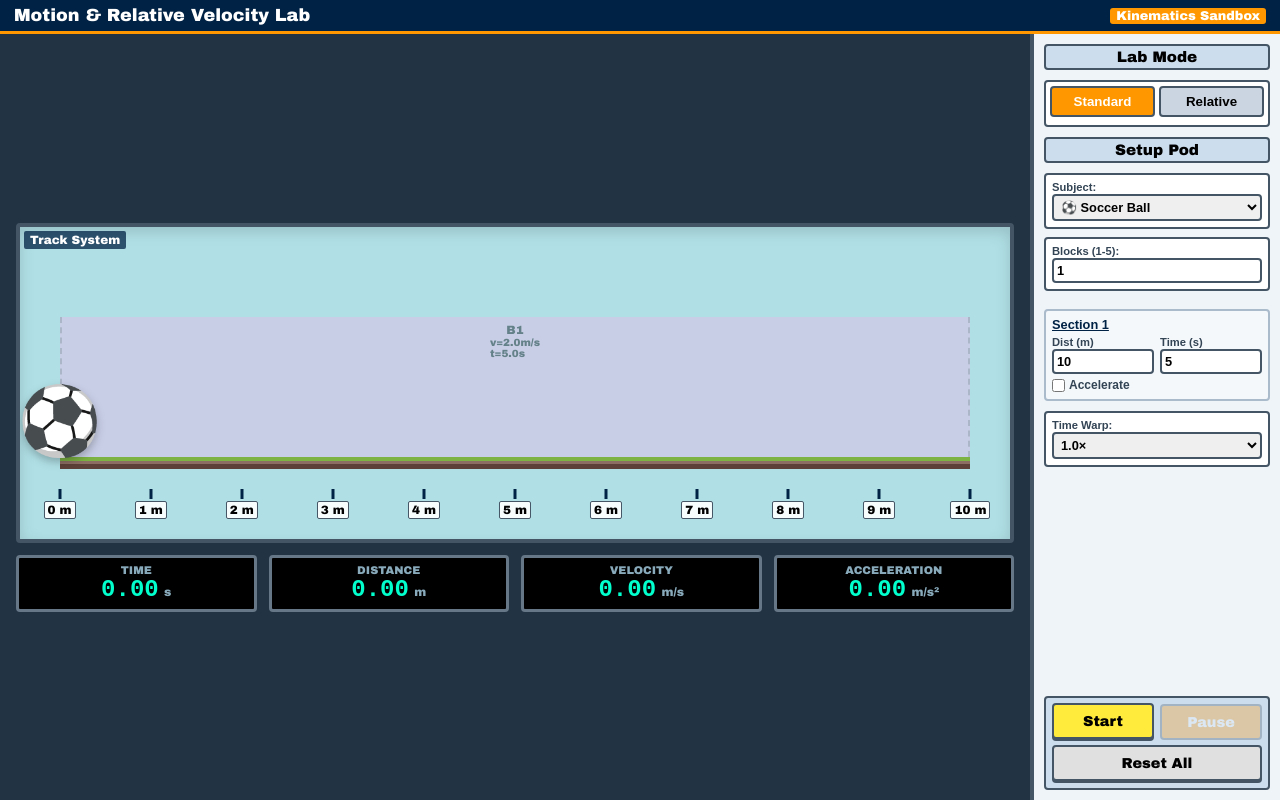
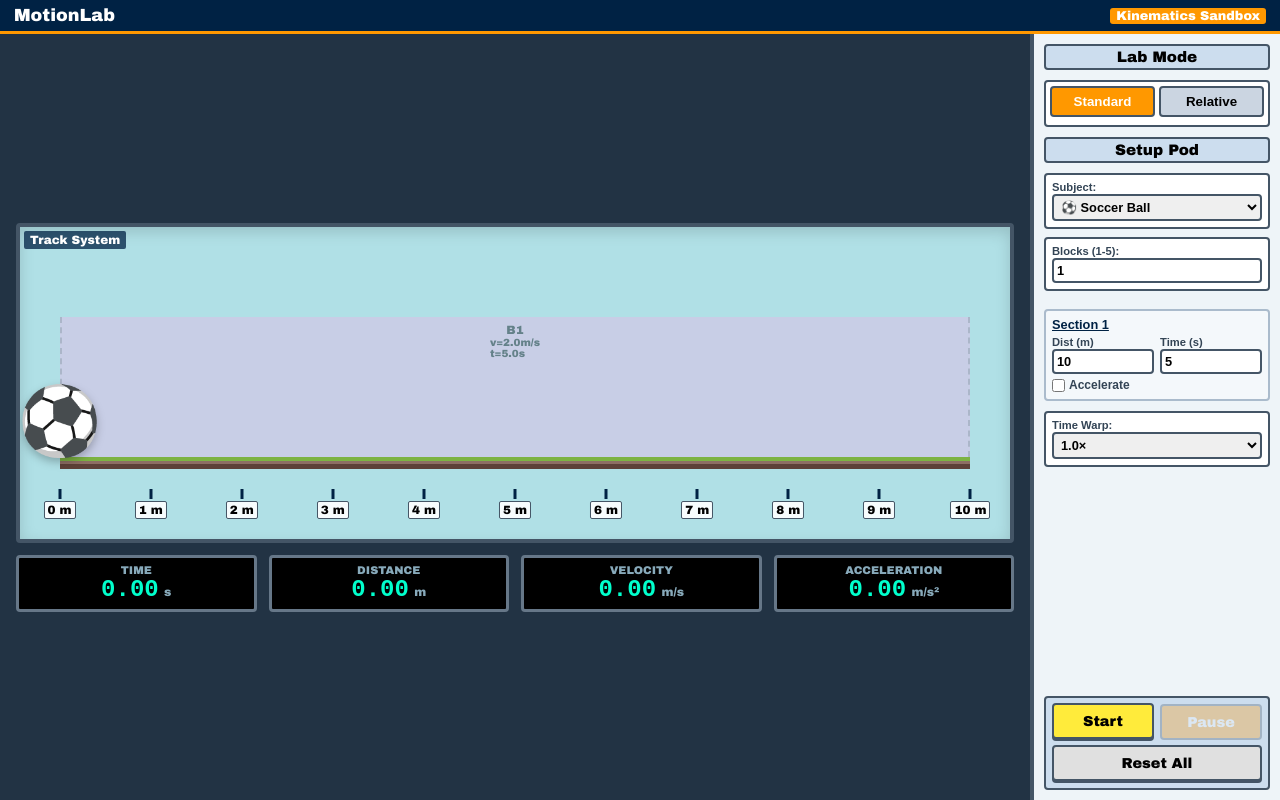
Before and after one commit to cloudyday365/motionlab, a plain HTML site: page index.html in a window 1280 px wide. Drawn offline with Linux system fonts and the light colour scheme.

Commit message:
Update title and header for MotionLab

```diff
--- a/index.html
+++ b/index.html
@@ -3,7 +3,7 @@
 <head>
     <meta charset="UTF-8">
     <meta name="viewport" content="width=device-width, initial-scale=1.0">
-    <title>PhET-Style Motion & Relative Velocity Lab</title>
+    <title>MotionLab by Rajat</title>
     <style>
         /* ==========================================================================
            PhET OPTIMIZED COMPACT THEME & MAX VIEW LAYOUT ENGINE
@@ -373,7 +373,7 @@
 <body>
 
     <header class="phet-nav">
-        <div>Motion & Relative Velocity Lab</div>
+        <div>MotionLab</div>
         <div style="font-size:0.8rem; background: var(--phet-orange); padding: 1px 6px; border-radius:3px;">Kinematics Sandbox</div>
     </header>
 
```
